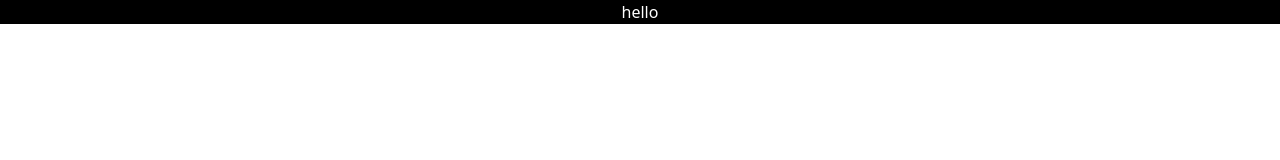
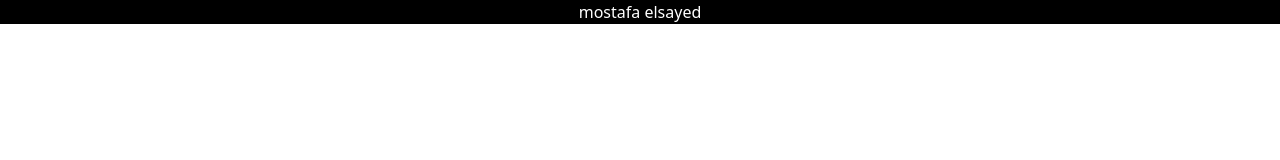
Before and after one commit to Moustafa-Elsayed/amazon-clone-website, a Next.js app: page / in a window 1280 px wide. Shown: the top 160 px of the page. Built offline with nearby package versions, Linux system fonts and the light colour scheme.

Commit message:
add items

```diff
--- a/src/pages/index.tsx
+++ b/src/pages/index.tsx
@@ -6,7 +6,7 @@ const inter = Inter({ subsets: ["latin"] });
 export default function Home() {
   return (
     <h1 className="flex items-center justify-center bg-black h-full  text-white">
-      hello
+      mostafa elsayed
     </h1>
   );
 }
```
